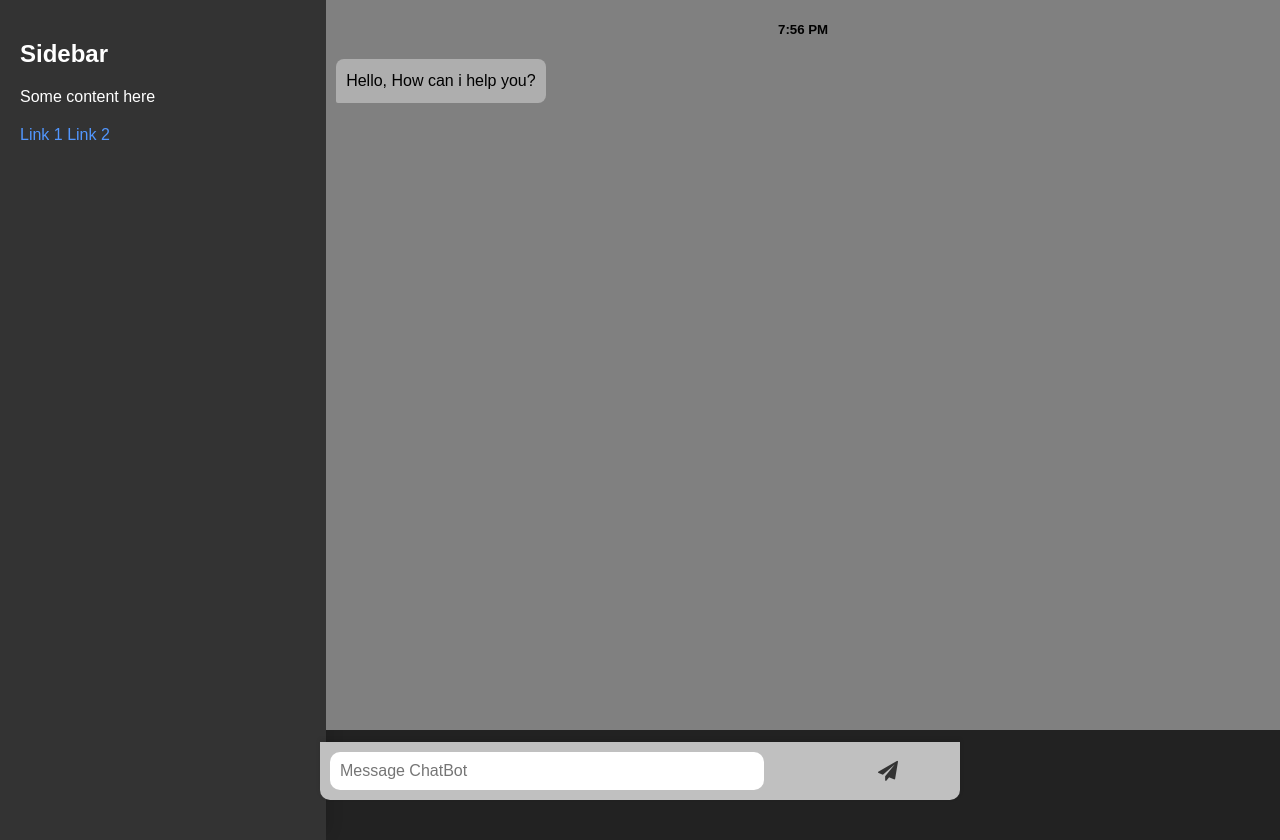
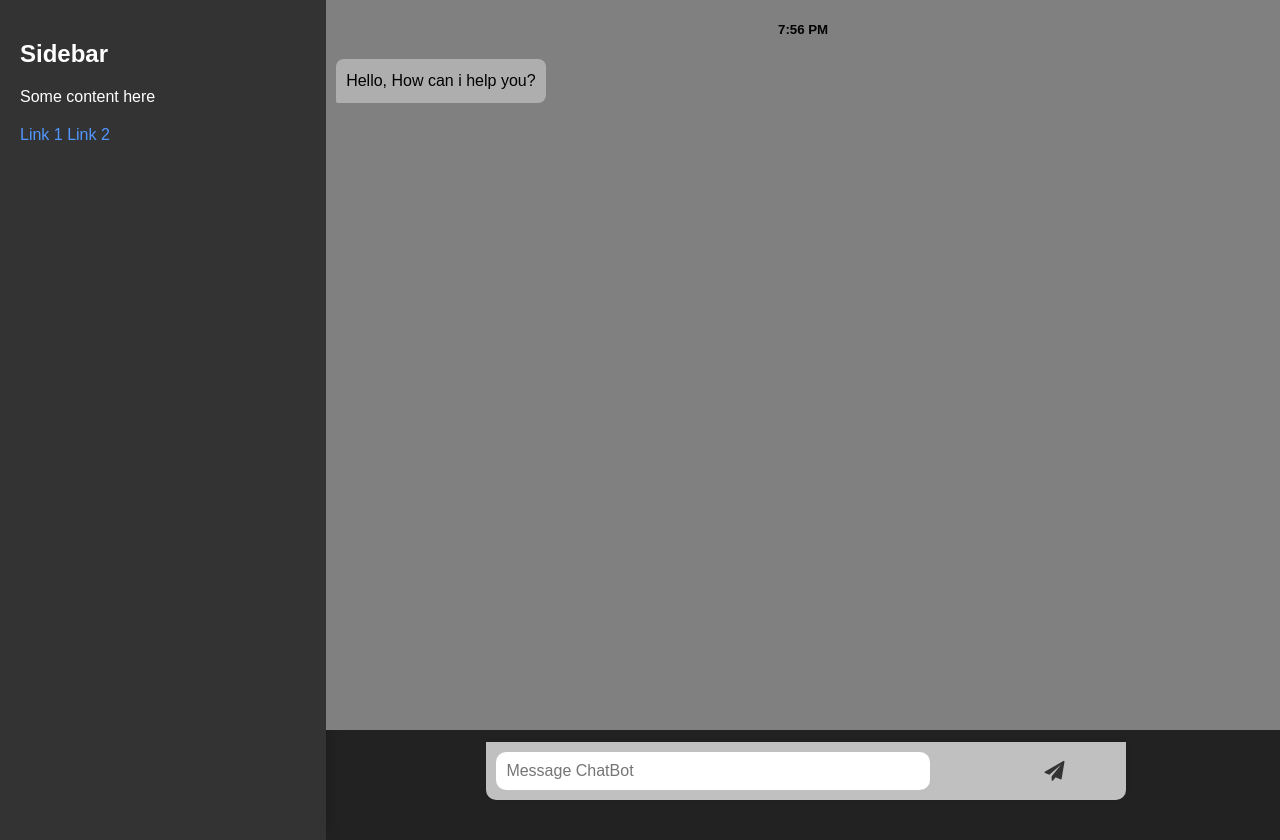
Before and after one commit to George-Khalil29/GeoAi, a plain HTML site: page index.html in a window 1280 px wide. Drawn offline with nearby package versions, Linux system fonts and the light colour scheme.

Commit message:
save the chaanges

```diff
--- a/css/chat.css
+++ b/css/chat.css
@@ -40,7 +40,7 @@
   display: flex;
   position: fixed;
   bottom: 0;
-  left: 50%; /* Center horizontally */
+  left: 63%; /* Center horizontally */
   transform: translateX(-50%); /* Center horizontally */
   box-sizing: border-box;
   justify-content: space-between;
```
